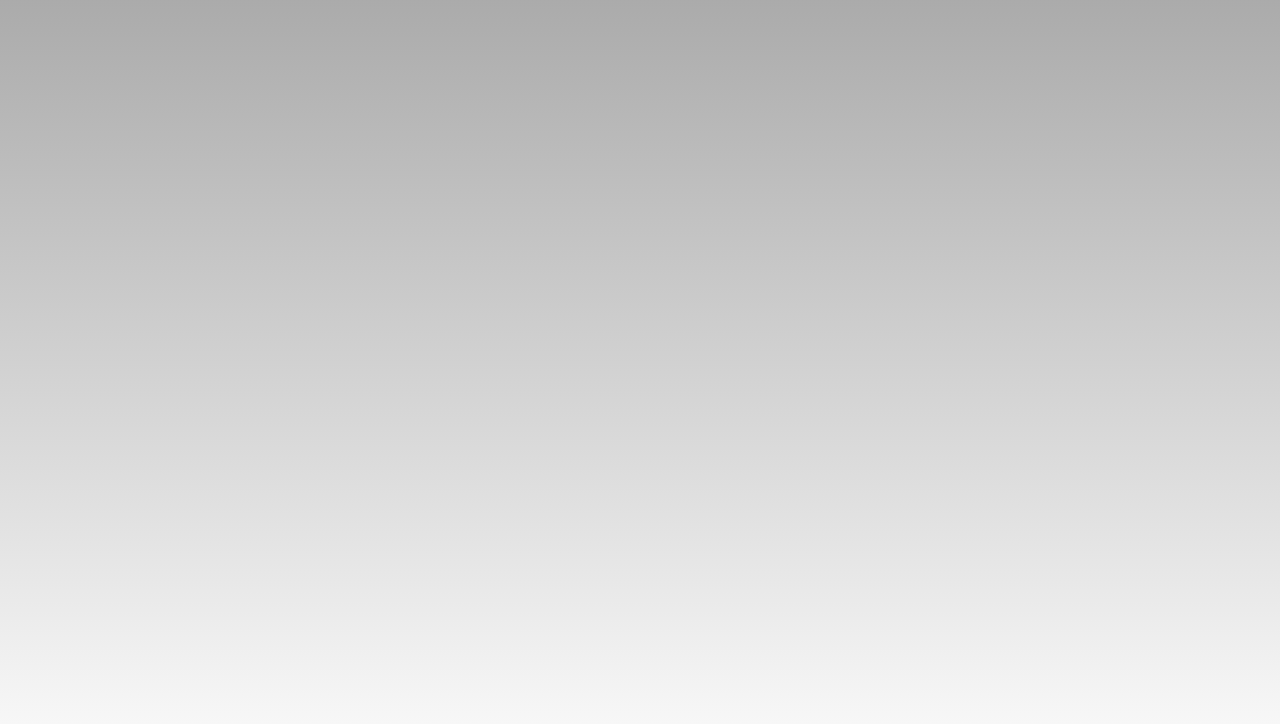
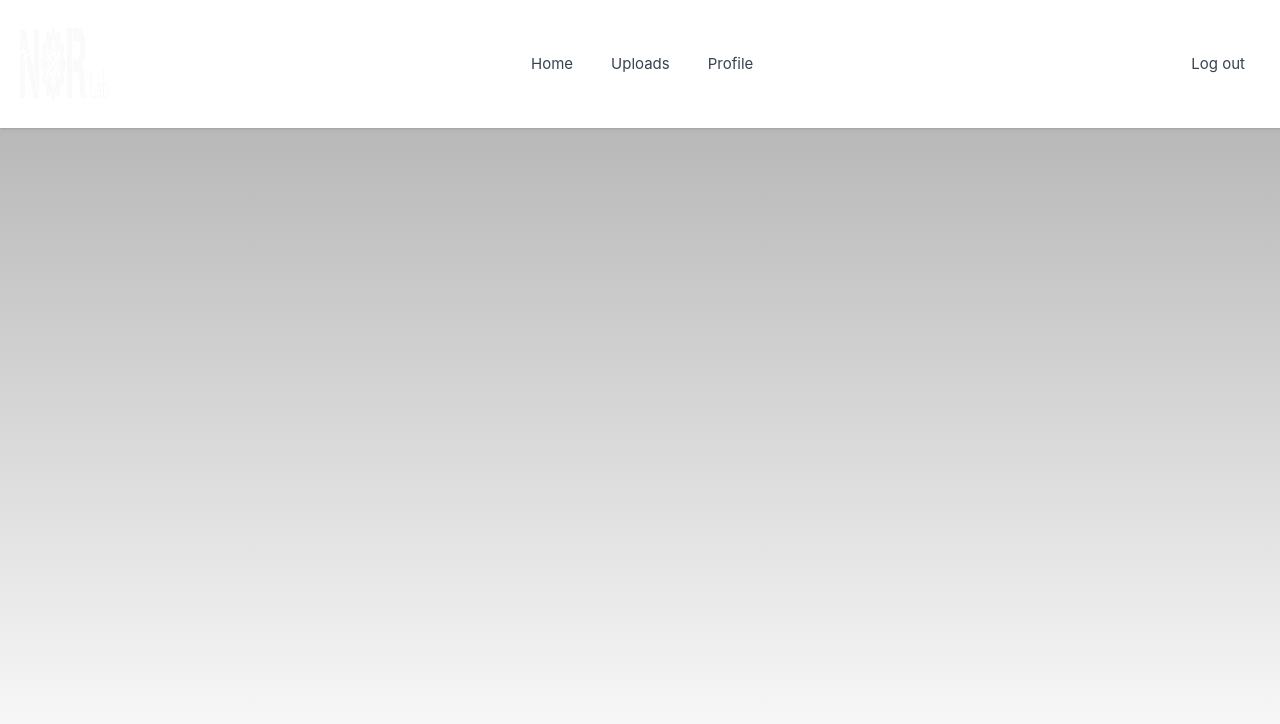
Before and after one commit to norlab-ulaval/libpointmatcher-server, a Vue app in the folder web/libpointmatcher-server-interface/: page /auth in a window 1280 px wide. Before the commit this address had no page. Shown: the top 724 px of the page. Built offline with nearby package versions, Linux system fonts and the light colour scheme.

Commit message:
Add initial navbar

```diff
--- a/web/libpointmatcher-server-interface/src/App.vue
+++ b/web/libpointmatcher-server-interface/src/App.vue
@@ -1,5 +1,16 @@
 <template>
   <div id="app">
+    <Navbar v-if="$route.name !== 'auth'" />
     <router-view></router-view>
   </div>
 </template>
+
+<script>
+import Navbar from '@/components/layout/Navbar.vue';
+
+export default {
+  components: {
+    Navbar,
+  }
+};
+</script>
--- a/web/libpointmatcher-server-interface/src/assets/main.css
+++ b/web/libpointmatcher-server-interface/src/assets/main.css
@@ -1,9 +1,7 @@
 @import './base.css';
 
 #app {
-  max-width: 1280px;
   margin: 0 auto;
-  padding: 2rem;
   font-weight: normal;
 }
 
@@ -17,15 +15,12 @@ a,
 
 @media (min-width: 1024px) {
   body {
-    display: flex;
     place-items: center;
   }
 
   #app {
-    display: flex;
     justify-content: center; /* Centre horizontalement */
     align-items: center; /* Centre verticalement */
     grid-template-columns: 1fr 1fr;
-    padding: 0 2rem;
   }
 }
--- /dev/null
+++ b/web/libpointmatcher-server-interface/src/components/layout/Navbar.vue
@@ -0,0 +1,26 @@
+<template>
+    <nav class="bg-white shadow">
+        <div class="max-w-screen-xl flex flex-wrap items-center justify-between mx-auto p-4">
+
+            <div>
+                <img src="/public/norlab_logo_acronym_light.png" alt="logo" class="h-24 w-24">
+            </div>
+
+            <div class="flex">
+                <a class="text-gray-700 hover:text-blue-500 mx-4" href="#">Home</a>
+                <a class="text-gray-700 hover:text-blue-500 mx-4" href="#">Uploads</a>
+                <a class="text-gray-700 hover:text-blue-500 mx-4" href="#">Profile</a>
+            </div>
+
+            <div>
+                <a class="text-gray-700 hover:text-blue-500 mx-4" href="#">Log out</a>
+            </div>
+        </div>
+    </nav>
+</template>
+
+  <script>
+  export default {
+    name: 'Navbar',
+  };
+  </script>
```
Also changed, not shown: web/libpointmatcher-server-interface/public/norlab_logo_acronym_light.png (added), web/libpointmatcher-server-interface/src/components/layout/Footer.vue (added).
